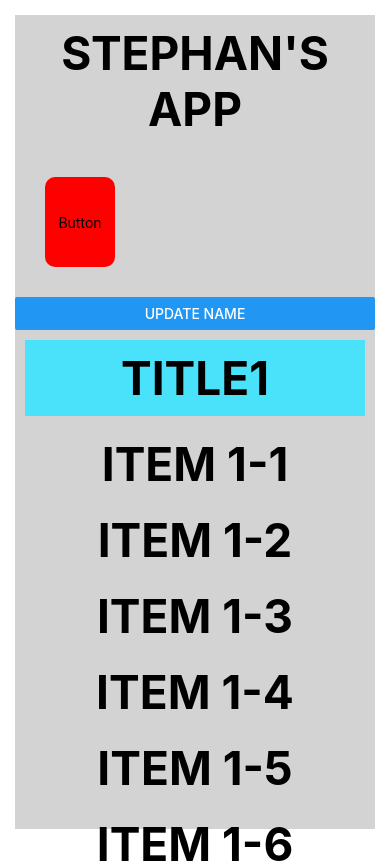
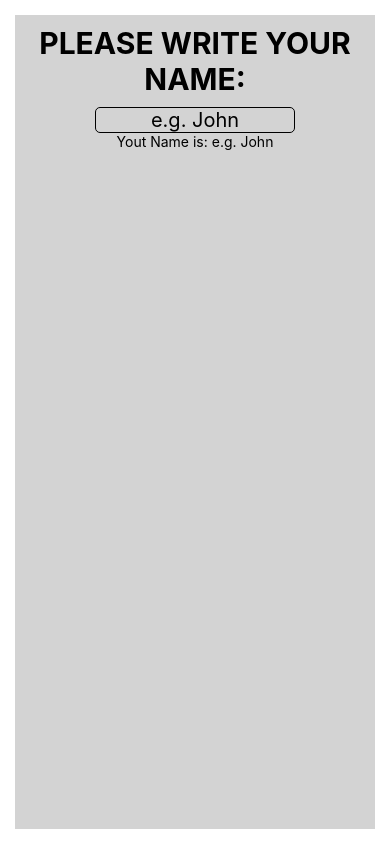
Before and after one commit to stephanduval/BluetoothVoltageMeterReactNative, a React Native app: screen / in a window 390 px wide. Shown: the top 863 px of the page. Built offline with nearby package versions, Linux system fonts and the light colour scheme.

Commit message:
Finished Keyboard input module

```diff
--- a/App.js
+++ b/App.js
@@ -7,167 +7,28 @@
  */
 
 import React, {useState} from 'react';
-import {
-  StyleSheet,
-  Text,
-  View,
-  Button,
-  Pressable,
-  Alert,
-  ScrollView,
-  RefreshControl,
-  FlatList,
-  SectionList,
-} from 'react-native';
+import {StyleSheet, Text, View, TextInput} from 'react-native';
 
 const App = () => {
-  const [name, setName] = useState('Stephan');
-  const updateName = () => {
-    setName(name);
-    Alert.alert(name);
-  };
-
-  const [Refreshing, setRefreshing] = useState(false);
-
-  const onRefresh = () => {
-    setRefreshing(true);
-    setItems([...Items, { name: 'Item 69'}]);
-    setRefreshing(false);
-  }
-
-  const [Items, setItems] = useState([
-    {name: 'Name 1.5'},
-    {name: 'Name 2.2'},
-    {name: 'Name 3'},
-    {name: 'Name 4'},
-    {name: 'Name 5'},
-    {name: 'Name 6'},
-    {name: 'Name 7'},
-    {name: 'Name 8'},
-    {name: 'Name 9'},
-  ]);
-
-  const DATA =[
-    {
-      title:'Title1',
-      data: ['Item 1-1','Item 1-2','Item 1-3','Item 1-4','Item 1-5','Item 1-6','Item 1-7','Item 1-8','Item 1-9','Item 1-10'],
-    },
-    {
-      title:'Title2',
-      data: ['Item 1-1','Item 1-2'],
-    },
-    {
-      title:'Title3',
-      data: ['Item 1-1','Item 1-2','Item 1-3','Item 1-4'],
-    },
-    {
-      title:'Title4',
-      data: ['Item 1-1','Item 1-2','Item 1-3','Item 1-4','Item 1-5','Item 1-6','Item 1-7','Item 1-8','Item 1-9','Item 1-10'],
-    },
-    {
-      title:'Title5',
-      data: ['Item 1-1'],
-    },
-    {
-      title:'Title6',
-      data: ['Item 1-1','Item 1-2','Item 1-3','Item 1-4','Item 1-5','Item 1-6','Item 1-7'],
-    },
-
-
-  ]
+  const [name, setName] = useState('e.g. John');
 
   return (
-    <View style={styles.body}>
-      <View style={styles.border}>
-        <Text style={styles.text}>{name}'s App</Text>
+    <View style={styles.body}
+      keyboardShouldPersistTaps='always'
+    >
 
-        <Pressable
-          style={({pressed}) => [
-            {
-              backgroundColor: pressed ? 'red' : 'blue',
-            },
-            styles.button,
-          ]}
-          onPress={() => updateName('Stephan')}>
-          <Text style={styles.buttonText}>Button</Text>
-        </Pressable>
-
-        <Button title="Update Name" onPress={() => updateName('Bill')} />
-
-         {/* Beginning of the SectionList Component  */}
-          <SectionList
-
-          renderSectionHeader={({section}) => (
-            <View style={styles.item}>
-                      <Text style={styles.text}>
-                        {section.title}
-                      </Text>
-                    </View>
-
-          )}
-
-          keyExtractor={(item, index) => index.toString()}
-          sections={DATA}
-          renderItem={({item}) => (
-                      <Text style={styles.text}>
-                        {item}
-                      </Text>
-
-          )}
-
-          />
-
-
-            {/* Beginning of the Flatlist Component  */}
-
-
-            {/* <FlatList
-            //numColumns={2}
-            refreshControl={
-            <RefreshControl
-                refreshing={Refreshing}
-                onRefresh={onRefresh}
-                colors={['#ff00ff']}
-              />
-            }
-
-            inverted  // reverse the list
-              keyExtractor={(item, index) => index.toString()}  // creates a key from the index of the item in the array
-                  data={Items}
-                  renderItem={({item}) => (
-                    <View style={styles.item}>
-                      <Text style={styles.text}>
-                        {item.name}
-                      </Text>
-                    </View>
-                  )}>  // Works like an map function
-            </FlatList> */}
-
-            {/* Beginning of the ScrollView Component */}
-
-        {/* <ScrollView
-             refreshControl={
-              <RefreshControl
-                refreshing={Refreshing}
-                onRefresh={onRefresh}
-                colors={['#ff00ff']}
-              />
-            }
-            >
-
-
-          {Items.map(objectItem => {
-            return (
-              <View style={styles.item}>
-                <Text style={styles.text} key={objectItem.key}>
-                  {' '}
-                  {objectItem.item}
-                </Text>
-              </View>
-            );
-          })}
-        </ScrollView> */}
-      </View>
+      <Text style={styles.text}>Please Write Your Name:</Text>
+      <TextInput
+        //multiline
+        style={styles.input}
+        placeholder="e.g. John"
+        keyboardType='default'
+        maxLength={11}
+        editable={true}
+        onChangeText={text => setName(text)}
+        //secureTextEntry={true} //Does not work with multi-line
+      />
+      <Text>Yout Name is: {name}</Text>
     </View>
   );
 };
@@ -178,17 +39,16 @@
     // height: 400,
     flex: 1,
     backgroundColor: '#d3d3d3',
-    alignItems: 'stretch',
-    justifyContent: 'flex-start',
     borderWith: 5,
     borderColor: 'red',
     margin: 15,
+    alignItems: 'center',
   },
 
   text: {
     textAlign: 'center',
     color: 'black',
-    fontSize: 46,
+    fontSize: 30,
     fontWeight: 'bold',
     margin: 10,
     textTransform: 'uppercase',
@@ -224,6 +84,14 @@
     justifyContent: 'center',
     alignItems: 'center',
   },
+  input: {
+    width: 200,
+    borderWidth: 1,
+    borderColor: 'black',
+    borderRadius: 5,
+    textAlign: 'center',
+    fontSize: 20,
+  },
 });
 
 export default App;
```
